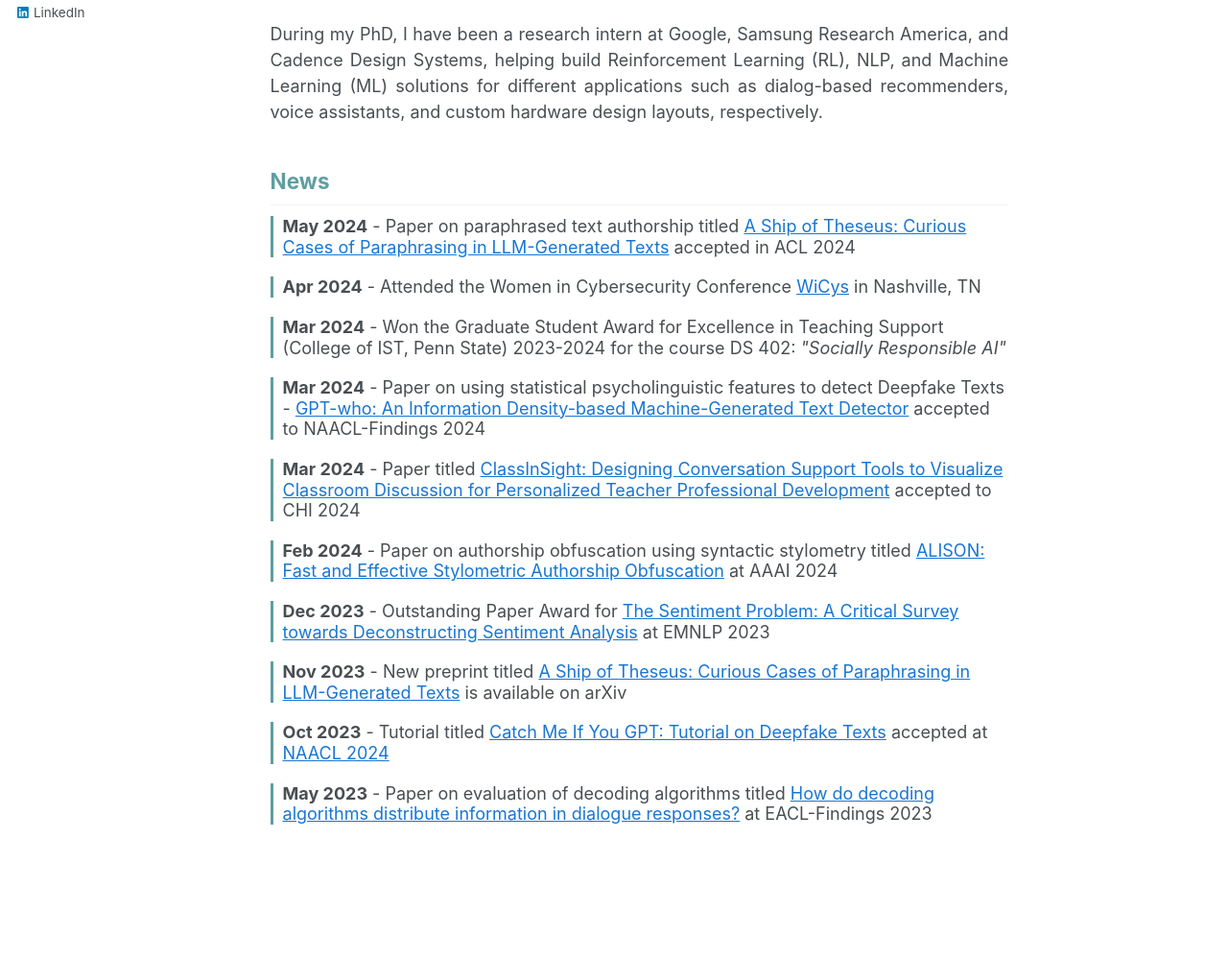
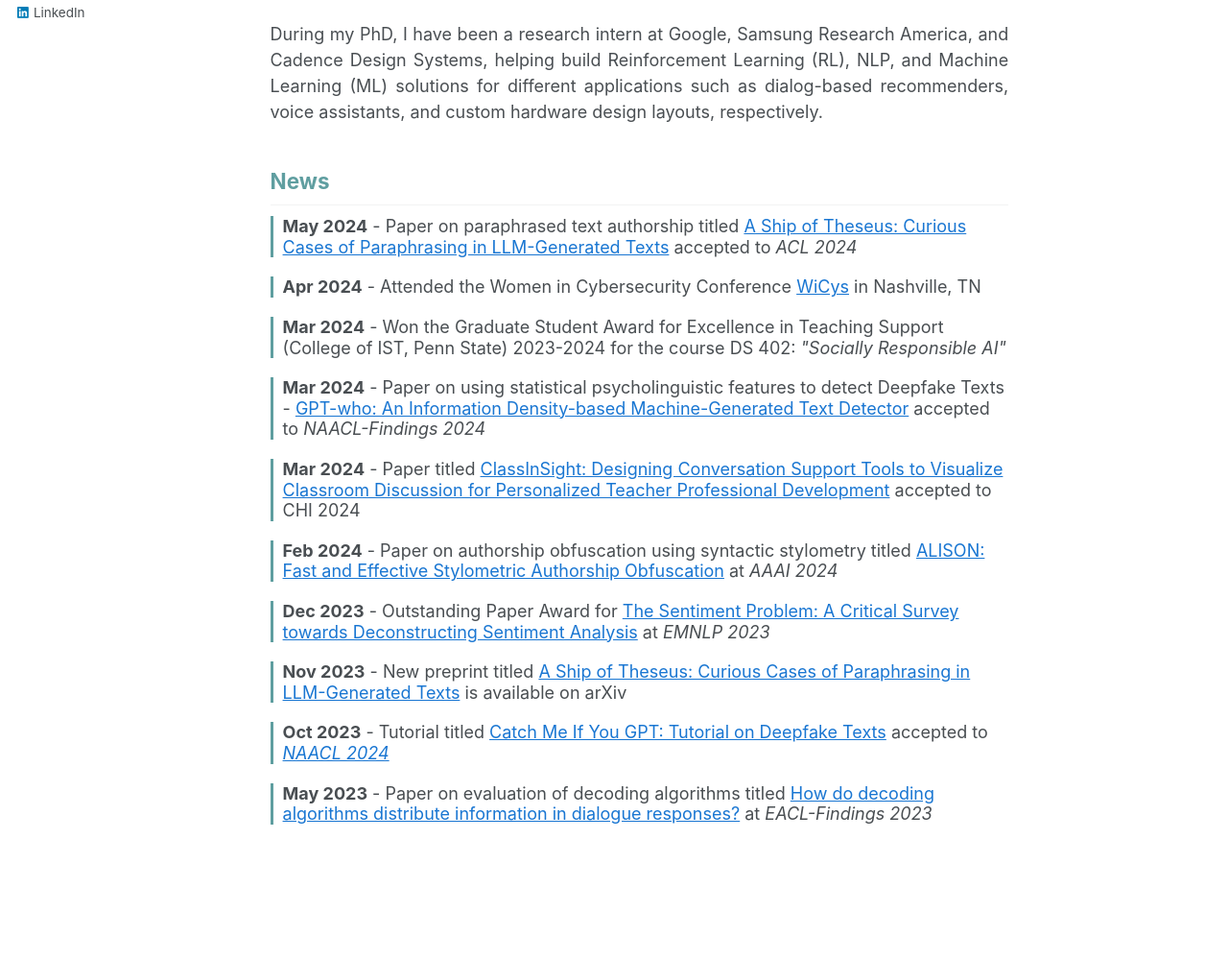
Before and after one commit to saranya-venkatraman/saranya-venkatraman.github.io, a Jekyll site: the page built from _pages/about.md, in a window 1280 px wide and 1400 px high. Shown: the part 401-1400 px from the top of the window at 96% size. Built offline with Jekyll 4.4.1, drawn with Linux system fonts in a browser that asks for light colours; some web fonts are replaced.

Commit message:
Update about.md

```diff
--- a/_pages/about.md
+++ b/_pages/about.md
@@ -42,7 +42,7 @@ redirect_from:
   <h2 style="color: #5F9EA0;">News</h2>
 
   <div class="news-item">
-    <h3><b>May 2024</b> - Paper on paraphrased text authorship titled <a href="https://arxiv.org/abs/2311.08374" target="_blank" style="color: #1976d2;">A Ship of Theseus: Curious Cases of Paraphrasing in LLM-Generated Texts</a> accepted in ACL 2024</h3>
+    <h3><b>May 2024</b> - Paper on paraphrased text authorship titled <a href="https://arxiv.org/abs/2311.08374" target="_blank" style="color: #1976d2;">A Ship of Theseus: Curious Cases of Paraphrasing in LLM-Generated Texts</a> accepted to <em>ACL 2024</em></h3>
   </div>
 
   <div class="news-item">
@@ -54,7 +54,7 @@ redirect_from:
   </div>
 
   <div class="news-item">
-    <h3><b>Mar 2024</b> - Paper on using statistical psycholinguistic features to detect Deepfake Texts - <a href="https://browse.arxiv.org/abs/2310.06202" target="_blank" style="color: #1976d2;">GPT-who: An Information Density-based Machine-Generated Text Detector</a> accepted to NAACL-Findings 2024</h3>
+    <h3><b>Mar 2024</b> - Paper on using statistical psycholinguistic features to detect Deepfake Texts - <a href="https://browse.arxiv.org/abs/2310.06202" target="_blank" style="color: #1976d2;">GPT-who: An Information Density-based Machine-Generated Text Detector</a> accepted to <em>NAACL-Findings 2024</em></h3>
   </div>
 
   <div class="news-item">
@@ -62,11 +62,11 @@ redirect_from:
   </div>
 
   <div class="news-item">
-    <h3><b>Feb 2024</b> - Paper on authorship obfuscation using syntactic stylometry titled <a href="https://ojs.aaai.org/index.php/AAAI/article/view/29901" target="_blank" style="color: #1976d2;">ALISON: Fast and Effective Stylometric Authorship Obfuscation</a> at AAAI 2024</h3>
+    <h3><b>Feb 2024</b> - Paper on authorship obfuscation using syntactic stylometry titled <a href="https://ojs.aaai.org/index.php/AAAI/article/view/29901" target="_blank" style="color: #1976d2;">ALISON: Fast and Effective Stylometric Authorship Obfuscation</a> at <em>AAAI 2024</em></h3>
   </div>
 
   <div class="news-item">
-    <h3><b>Dec 2023</b> - Outstanding Paper Award for <a href="https://aclanthology.org/2023.emnlp-main.848/" target="_blank" style="color: #1976d2;">The Sentiment Problem: A Critical Survey towards Deconstructing Sentiment Analysis</a> at EMNLP 2023</h3>
+    <h3><b>Dec 2023</b> - Outstanding Paper Award for <a href="https://aclanthology.org/2023.emnlp-main.848/" target="_blank" style="color: #1976d2;">The Sentiment Problem: A Critical Survey towards Deconstructing Sentiment Analysis</a> at <em>EMNLP 2023</em></h3>
   </div>
 
   <div class="news-item">
@@ -74,11 +74,11 @@ redirect_from:
   </div>
 
   <div class="news-item">
-    <h3><b>Oct 2023</b> - Tutorial titled <a href="https://adauchendu.github.io/Tutorials/" target="_blank" style="color: #1976d2;">Catch Me If You GPT: Tutorial on Deepfake Texts</a> accepted at <a href="https://2024.naacl.org/program/tutorials/" target="_blank" style="color: #1976d2;">NAACL 2024</a></h3>
+    <h3><b>Oct 2023</b> - Tutorial titled <a href="https://adauchendu.github.io/Tutorials/" target="_blank" style="color: #1976d2;">Catch Me If You GPT: Tutorial on Deepfake Texts</a> accepted to <a href="https://2024.naacl.org/program/tutorials/" target="_blank" style="color: #1976d2;"><em>NAACL 2024</em></a></h3>
   </div>
 
   <div class="news-item">
-    <h3><b>May 2023</b> - Paper on evaluation of decoding algorithms titled <a href="https://aclanthology.org/2023.findings-eacl.70/" target="_blank" style="color: #1976d2;">How do decoding algorithms distribute information in dialogue responses?</a> at EACL-Findings 2023</h3>
+    <h3><b>May 2023</b> - Paper on evaluation of decoding algorithms titled <a href="https://aclanthology.org/2023.findings-eacl.70/" target="_blank" style="color: #1976d2;">How do decoding algorithms distribute information in dialogue responses?</a> at <em>EACL-Findings 2023</em></h3>
   </div>
 </body>
 </html>
```
